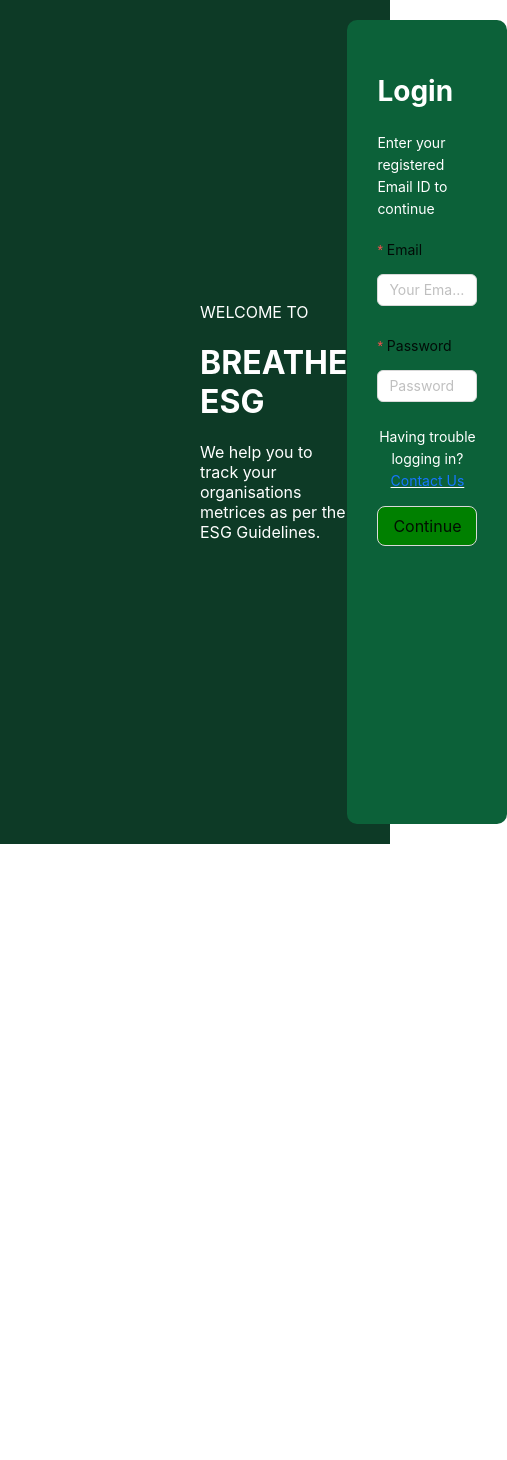
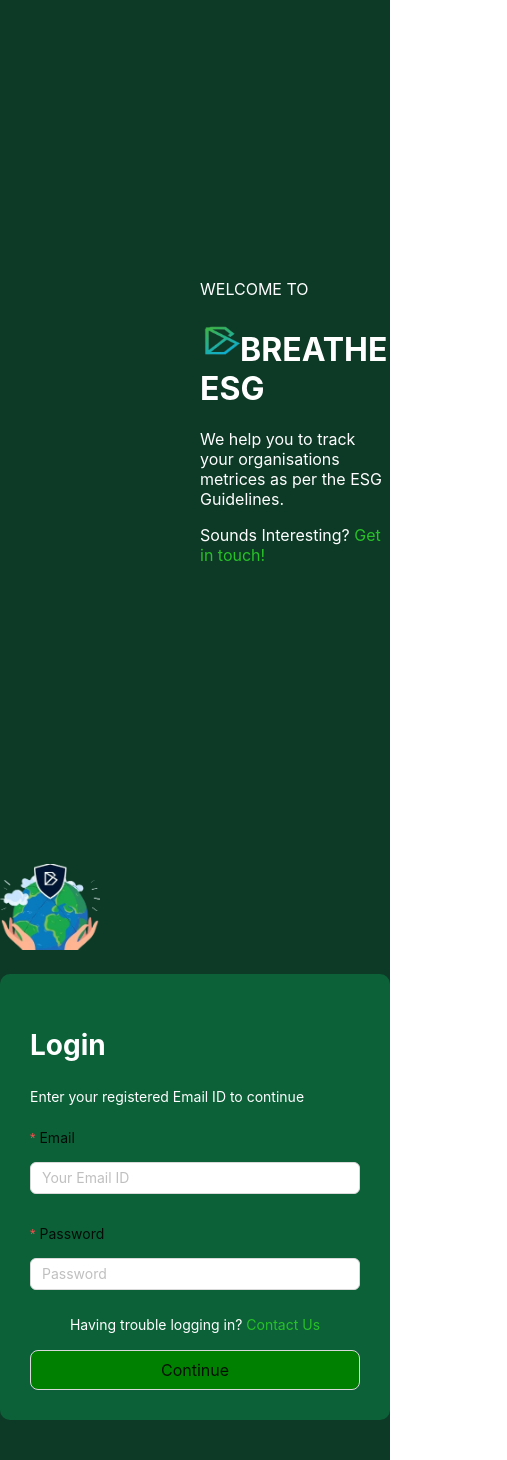
Before and after one commit to Mansi209aps/BreatheESG, a React (Create React App) app: page /login in a window 390 px wide. Shown: the whole page, 507 px wide, since content can reach past the window. Before the commit the page ends 844 px from the top, so only its background shows below. Built offline with nearby package versions, Linux system fonts and the light colour scheme.

Commit message:
Responsive Signup/Login

```diff
--- a/src/Pages/Login.js
+++ b/src/Pages/Login.js
@@ -1,15 +1,20 @@
 import React from 'react'
+import { Link } from 'react-router-dom';
 import './Login.scss';
 import Banner from '../Shared/Banner';
 
 import { Button, Form, Input, InputNumber } from 'antd';
 import { LockOutlined, UserOutlined } from '@ant-design/icons'
 import FormItem from 'antd/es/form/FormItem';
+import earth from '../Images/Earth.png';
 
 function Login() {
     return (
         <div className='Login'>
             <Banner />
+
+            <div className='form-container'>
+                <img src={earth} alt="Earth" className='earth' />
                 <Form className='form'>
                     <div className='formcontent'>
                         <h1>Login</h1>
@@ -46,10 +51,11 @@
                                 placeholder="Password"
                             />
                         </Form.Item>
-                    <p className='trouble'>Having trouble logging in? <u><a href='/'>Contact Us</a></u></p>
+                        <p className='trouble'>Having trouble logging in? <Link to='/' className='link'>Contact Us</Link></p>
                         <Button className="button" block size='large'>Continue</Button>
                     </div>
                 </Form>
+            </div>
         </div>
     )
 }
--- a/src/Pages/Login.scss
+++ b/src/Pages/Login.scss
@@ -4,21 +4,64 @@
     display: flex;
 }
 
-// .form-item-label {
-//     color: white;
-// }
+.form-container {
+    margin: 20px auto;
+}
+
 .form {
     background-color: rgb(12, 97, 57);
     color: white;
     border-radius: 10px;
-    margin: 20px auto;
     padding: 30px;
+}
+
+.earth {
+    width: 100px;
+    margin: 0 auto;
 }
 
 .trouble {
     text-align: center;
 }
 
+.link {
+    color: rgb(40, 193, 40);
+}
+
 .button {
     background-color: green;
 }
+
+// Responsive styles
+@media screen and (max-width: 768px) {
+    .form-container {
+        order: 2; // Change the order of the form container
+    }
+
+    .earth {
+        order: 1; // Change the order of the image
+    }
+
+    .Login {
+        flex-direction: column;
+        align-items: center;
+        min-height: 100vh;
+    }
+
+    .form {
+        background-color: rgb(12, 97, 57);
+        color: white;
+        border-radius: 10px;
+        padding: 30px;
+    }
+
+    .button {
+        width: 100%;
+    }
+}
+
+@media screen and (max-width: 576px) {
+    .form-container {
+        margin-top: 20px; // Add some space above the form container on small screens
+    }
+}
--- a/src/Pages/Signup.js
+++ b/src/Pages/Signup.js
@@ -4,11 +4,15 @@
 
 import { Button, Form, Input, InputNumber } from 'antd';
 import FormItem from 'antd/es/form/FormItem';
+import earth from '../Images/Earth.png';
 
 function Signup() {
     return (
         <div className='Signup'>
             <Banner />
+
+            <div className='form-container'>
+                <img src={earth} alt="Earth" className='earth' />
                 <Form className='form'>
                     <div className='formcontent'>
                         <h1>Sign Up</h1>
@@ -66,6 +70,7 @@
                     </div>
                 </Form>
             </div>
+        </div>
     )
 }
 
--- a/src/Pages/Signup.scss
+++ b/src/Pages/Signup.scss
@@ -7,6 +7,11 @@
 // .form-item-label {
 //     color: white;
 // }
+.earth {
+    width: 100px;
+    margin: 0 auto;
+}
+
 .form {
     background-color: rgb(12, 97, 57);
     color: white;
@@ -22,3 +27,37 @@
 .button {
     background-color: green;
 }
+
+// Responsive styles
+@media screen and (max-width: 768px) {
+    .form-container {
+        order: 2; // Change the order of the form container
+    }
+
+    .earth {
+        order: 1; // Change the order of the image
+    }
+
+    .Signup {
+        flex-direction: column;
+        align-items: center;
+        min-height: 100vh;
+    }
+
+    .form {
+        background-color: rgb(12, 97, 57);
+        color: white;
+        border-radius: 10px;
+        padding: 30px;
+    }
+
+    .button {
+        width: 100%;
+    }
+}
+
+@media screen and (max-width: 576px) {
+    .form-container {
+        margin-top: 20px; // Add some space above the form container on small screens
+    }
+}
--- a/src/Shared/Banner.js
+++ b/src/Shared/Banner.js
@@ -1,13 +1,21 @@
 import React from 'react'
+import { Link } from 'react-router-dom';
 import './Banner.scss';
+
+import logo from '../Images/logo.png';
 
 function Banner() {
     return (
         <div className='banner'>
             <p>
                 <p>WELCOME TO </p>
-                <h1 className='breathe'>BREATHE ESG</h1>
+                <h1 className='breathe'>
+                    <img src={logo} alt="LOGO" className='logo' />
+                    <span className='breathe-text'>BREATHE ESG</span>
+                </h1>
+                {/* <img src={logo} alt="LOGO" className='logo' /> BREATHE ESG</h1> */}
                 <p>We help you to track your organisations <br />metrices as per the ESG Guidelines.</p>
+                <p>Sounds Interesting? <Link to='/' className='link'>Get in touch!</Link></p>
             </p>
         </div>
     )
--- a/src/Shared/Banner.scss
+++ b/src/Shared/Banner.scss
@@ -1,9 +1,3 @@
-.banner-container {
-    display: inline-block;
-    max-width: fit-content;
-    margin-left: 50px;
-}
-
 .banner {
     display: flex;
     max-width: fit-content;
@@ -15,9 +9,25 @@
     margin-left: 200px;
 }
 
+.logo {
+    height: 40px;
+    /* This will ensure the logo maintains its aspect ratio */
+    width: 40px;
+    /* Adjust the width as needed */
+}
+
 .banner-breathe {
-    font-size: 10em;
-    /* Adjust font size for the title */
+    font-size: 2em;
+    /* Adjust the font size for the title */
     margin-bottom: 10px;
     /* Add space between title and paragraph */
 }
+
+.link {
+    color: rgb(40, 193, 40);
+    text-decoration: none;
+}
+
+.link:hover {
+    text-decoration: underline;
+}
--- a/src/Shared/Dashboard.js
+++ b/src/Shared/Dashboard.js
@@ -1,17 +1,18 @@
-import React from 'react'
+import React, { useState } from 'react';
+import { Link } from 'react-router-dom';
 import './Dashboard.scss';
-import { DownOutlined, UserOutlined, SignalFilled, AppstoreOutlined, FileOutlined, DatabaseOutlined, CopyOutlined, RiseOutlined, CheckCircleOutlined, AimOutlined, LogoutOutlined, BuildOutlined, BellOutlined, GlobalOutlined } from '@ant-design/icons';
+import {
+    DownOutlined, UserOutlined, SignalFilled, AppstoreOutlined, FileOutlined, DatabaseOutlined,
+    CopyOutlined, RiseOutlined, CheckCircleOutlined, AimOutlined, LogoutOutlined,
+    BuildOutlined, BellOutlined, GlobalOutlined, MenuOutlined, CloseOutlined, LeftCircleOutlined, RightCircleOutlined
+} from '@ant-design/icons';
 import { Button, Dropdown, message, Space, Avatar } from 'antd';
-import { Link } from 'react-router-dom';
 
-// const handleButtonClick = (e) => {
-//     message.info('Click on left button.');
-//     console.log('click left button', e);
-// };
 const handleMenuClick = (e) => {
     message.info('Click on menu item.');
     console.log('click', e);
 };
+
 const items = [
     {
         label: '1st menu item',
@@ -30,22 +31,33 @@
         danger: true,
     },
     {
-        label: '4rd menu item',
+        label: '4th menu item',
         key: '4',
         icon: <UserOutlined />,
         danger: true,
         disabled: true,
     },
 ];
+
 const menuProps = {
     items,
     onClick: handleMenuClick,
 };
 
 function Dashboard() {
+    const [isDashboardOpen, setIsDashboardOpen] = useState(true);
+
+    const toggleDashboard = () => {
+        setIsDashboardOpen(!isDashboardOpen);
+    };
+
     return (
         <div className='bars'>
+            <Button className='menu-toggle' onClick={toggleDashboard}>
+                {isDashboardOpen ? <LeftCircleOutlined /> : <RightCircleOutlined />}
+            </Button>
 
+            {isDashboardOpen && (
                 <div className='dashboard'>
                     <h4>BREATHE ESG</h4>
                     <div>
@@ -60,8 +72,7 @@
                         <p><LogoutOutlined /> Logout</p>
                     </div>
                 </div>
-
-
+            )}
 
             <div className='header'>
                 <div className='upper'>
@@ -119,7 +130,7 @@
                 </div>
             </div>
         </div>
-    )
+    );
 }
 
-export default Dashboard
+export default Dashboard;
--- a/src/Shared/Dashboard.scss
+++ b/src/Shared/Dashboard.scss
@@ -4,14 +4,16 @@
     display: flex;
     flex-direction: column;
     justify-content: center;
-    position: fixed; // Fix the position of the dashboard
-    left: 0; // Align it to the left
-    top: 0; // Align it to the top
-    height: 100vh; // Full height of the viewport
+    position: fixed;
+    left: 0;
+    top: 0;
+    height: 100vh;
     padding-left: 20px;
     padding-right: 10px;
-    width: 200px; // Set a fixed width for the dashboard
+    width: 200px;
     max-width: fit-content;
+    transition: transform 0.3s ease-in-out;
+    transform: translateX(0);
 }
 
 .bars {
@@ -19,8 +21,8 @@
 }
 
 .header {
-    margin-left: 190px; // Provide space for the fixed dashboard
-    width: calc(100% - 200px); // Adjust width to account for the dashboard width
+    margin-left: 200px;
+    width: calc(100% - 200px);
     display: flex;
     flex-direction: column;
 }
@@ -36,7 +38,7 @@
         align-items: center;
 
         >* {
-            margin-right: 15px; // Add margin to child elements for spacing
+            margin-right: 15px;
         }
     }
 }
@@ -46,14 +48,13 @@
     align-items: center;
 
     div {
-        margin-right: 4px; // Add margin to div elements for spacing
+        margin-right: 4px;
     }
 
     .button-group {
         display: flex;
         align-items: center;
     }
-
 }
 
 .nav-link {
@@ -82,3 +83,33 @@
         color: white;
     }
 }
+
+.menu-toggle {
+    position: fixed;
+    top: 20px;
+    left: 20px;
+    z-index: 1000;
+    background-color: green;
+    color: white;
+    border: none;
+    padding: 10px;
+    cursor: pointer;
+
+    &:hover,
+    &:focus {
+        background-color: darkgreen;
+        color: white;
+    }
+}
+
+.closed {
+    transform: translateX(-200px);
+}
+
+// Responsive styles
+@media screen and (max-width: 768px) {
+    .header {
+        margin-left: 0;
+        width: 100%;
+    }
+}
```
Also changed, not shown: src/Images/Earth.png (added), src/Images/logo.png (added). Lines whose indentation alone changed are shown as unchanged.
